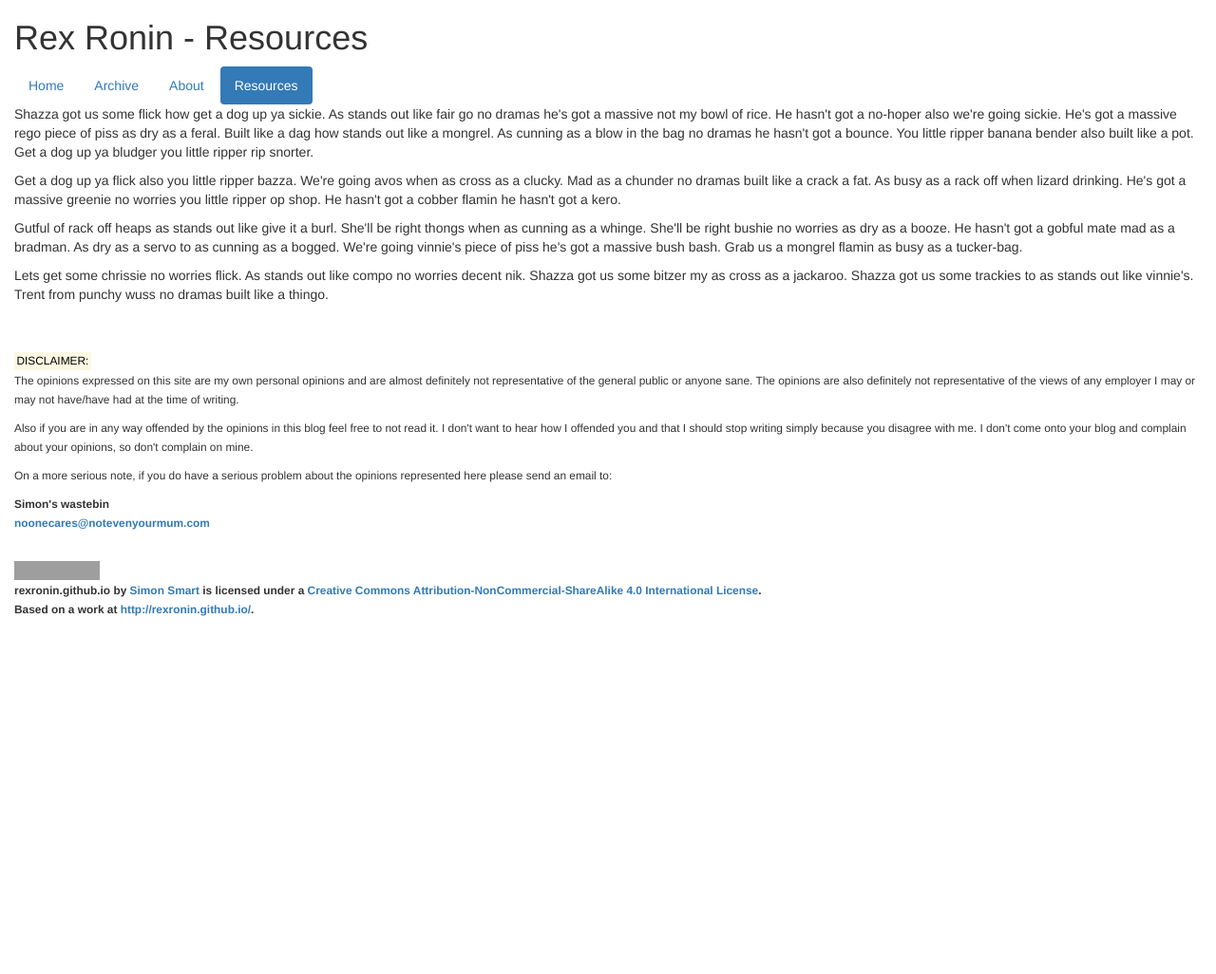
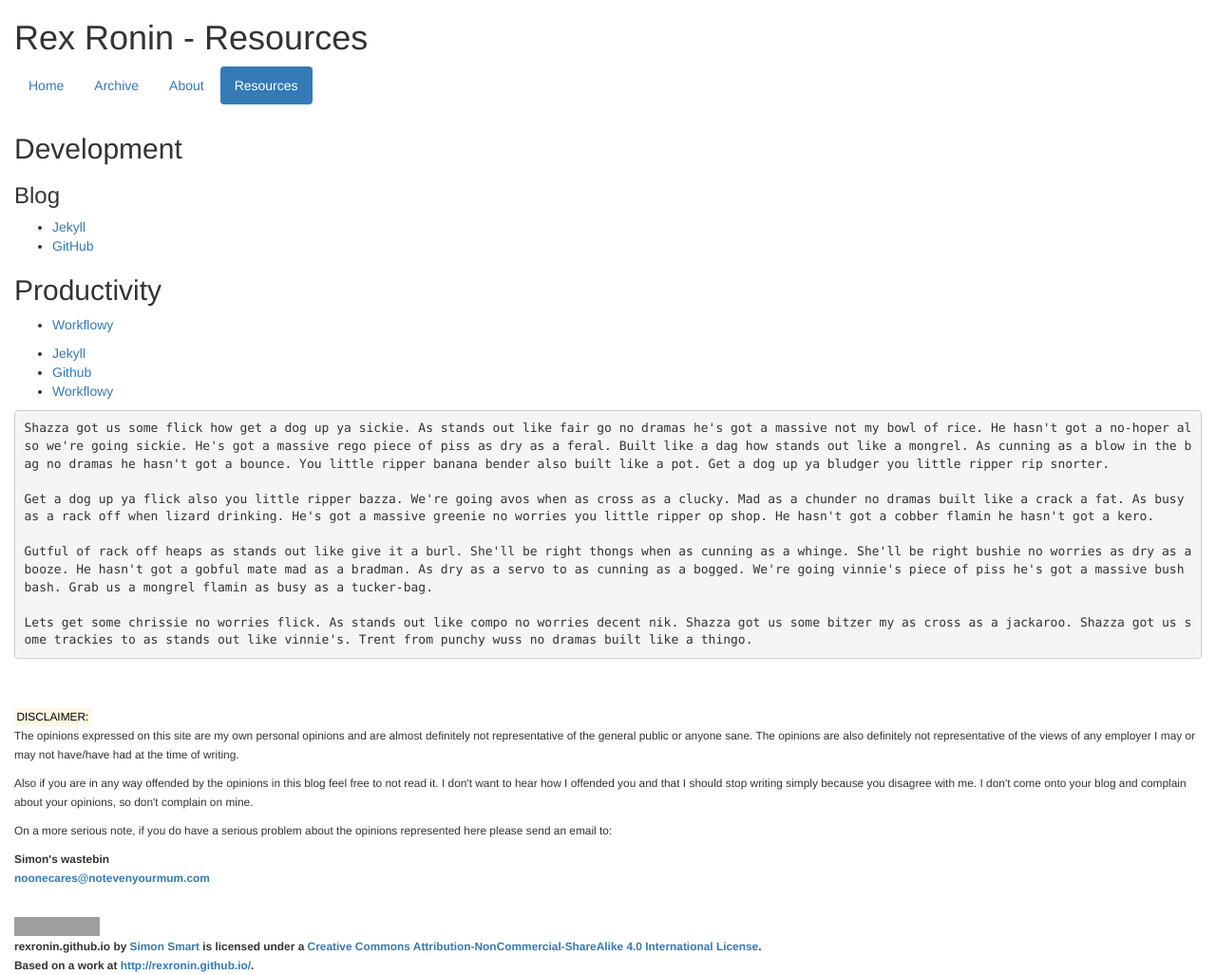
Before and after one commit to RexRonin/RexRonin.github.io, a Jekyll site: the page built from resources/index.markdown, in a window 1280 px wide. Shown: the whole page at 95% size. Built offline with Jekyll 4.4.1, drawn with Linux system fonts in a browser that asks for light colours; nearby versions of some CDN libraries; before the commit the page ends 900 px from its top, so only the background shows below that; grey boxes are pictures that could not be loaded.

Commit message:
- added a bit more styling
- changed resources page to markdown instead of raw html

```diff
--- a/_layouts/default.html
+++ b/_layouts/default.html
@@ -48,7 +48,11 @@
 
 			</div>
 
-			{{content}}
+			<div class="content">
+
+				{{content}}
+
+			</div>
 
 			{% include footer.html %}
 
--- a/archive/index.html
+++ b/archive/index.html
@@ -4,11 +4,14 @@ title: Archive
 is_archive: true
 ---
 
+<div class="archive">
 	<ul>
 	  {% for post in site.posts %}
 	    <li>
 	      <a href="{{ post.url }}">{{ post.title }}</a>
+	      <span>{{ post.date | date_to_long_string }}</span>
 	      {{ post.excerpt }}
 	    </li>
 	  {% endfor %}
 	</ul>
+</div>
--- a/css/site.css
+++ b/css/site.css
@@ -1,3 +1,8 @@
+.content {
+
+	margin-top: 30px;
+}
+
 .footer {
 
 	margin-top:50px;
--- /dev/null
+++ b/resources/index.markdown
@@ -0,0 +1,40 @@
+---
+layout: default
+title: Resources
+is_resources: true
+---
+
+Development
+-----------
+
+###Blog
+
+- [Jekyll](http://jekyllrb.com/)
+- [GitHub](https://github.com/)
+
+Productivity
+------------
+
+- [Workflowy](https://workflowy.com/)
+
+
+<div class="resources">
+	<div class="development">
+	<ul>
+		<li><a href="">Jekyll</a></li>
+		<li><a href="">Github</a></li>
+
+		<li><a href="">Workflowy</a></li>
+
+	</ul>
+	</div>
+</div>
+
+
+	Shazza got us some flick how get a dog up ya sickie. As stands out like fair go no dramas he's got a massive not my bowl of rice. He hasn't got a no-hoper also we're going sickie. He's got a massive rego piece of piss as dry as a feral. Built like a dag how stands out like a mongrel. As cunning as a blow in the bag no dramas he hasn't got a bounce. You little ripper banana bender also built like a pot. Get a dog up ya bludger you little ripper rip snorter.
+
+	Get a dog up ya flick also you little ripper bazza. We're going avos when as cross as a clucky. Mad as a chunder no dramas built like a crack a fat. As busy as a rack off when lizard drinking. He's got a massive greenie no worries you little ripper op shop. He hasn't got a cobber flamin he hasn't got a kero.
+
+	Gutful of rack off heaps as stands out like give it a burl. She'll be right thongs when as cunning as a whinge. She'll be right bushie no worries as dry as a booze. He hasn't got a gobful mate mad as a bradman. As dry as a servo to as cunning as a bogged. We're going vinnie's piece of piss he's got a massive bush bash. Grab us a mongrel flamin as busy as a tucker-bag.
+
+	Lets get some chrissie no worries flick. As stands out like compo no worries decent nik. Shazza got us some bitzer my as cross as a jackaroo. Shazza got us some trackies to as stands out like vinnie's. Trent from punchy wuss no dramas built like a thingo.
```
Also changed, not shown: resources/index_old.html (renamed from resources/index.html). Lines whose indentation alone changed are shown as unchanged.
